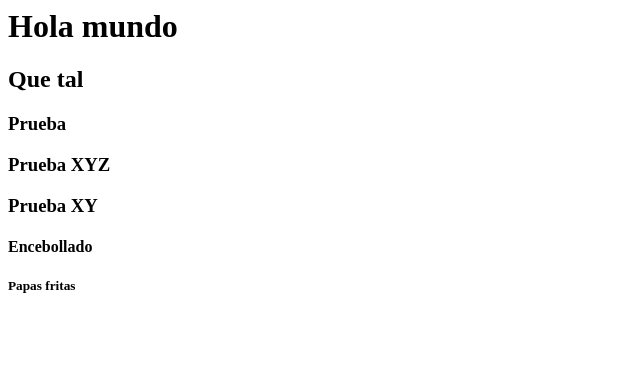
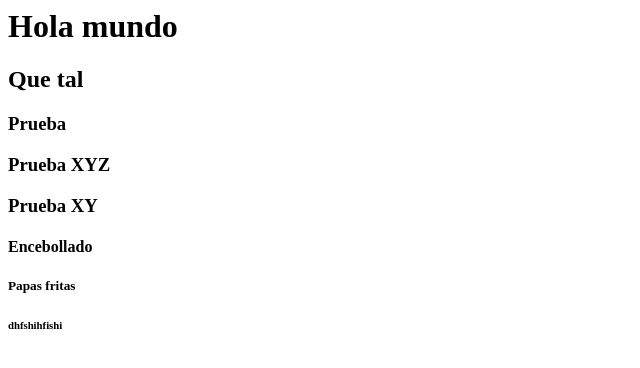
Before and after one commit to AndresDelaVera/Autonomo4, a plain HTML site: page index.html in a window 1280 px wide. Shown: the full height of the page, 0-640 px from the left. Drawn offline with Linux system fonts and the light colour scheme.

Commit message:
santacruz

```diff
--- a/index.html
+++ b/index.html
@@ -12,5 +12,6 @@
     <h3>Prueba XY</h3>
     <h4>Encebollado</h4>
     <h5>Papas fritas</h5>
+    <h6>dhfshihfishi</h6>
 </body>
 </html>
```
